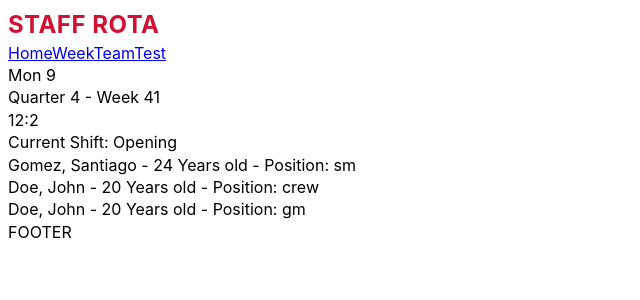
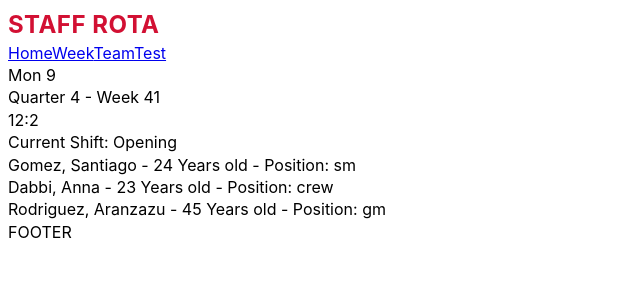
Before and after one commit to 2G2-99/staff_rota, a React (Vite) app: page / in a window 1280 px wide. Shown: the top 300 px of the page, without its empty margins (0-640 px from the left). Built offline with nearby package versions, Linux system fonts and the light colour scheme.

Commit message:
Now ensured that no matter how the names are input, they will always be capitalised

```diff
--- a/src/Pages/Home.jsx
+++ b/src/Pages/Home.jsx
@@ -23,12 +23,12 @@ function Home() {
 				{me.position}
 			</div>
 			<div>
-				{anyCrew.lastName}, {anyCrew.firstName} - {anyCrew.sayAge()} Years old -
-				Position: {anyCrew.position}
+				{anna.lastName}, {anna.firstName} - {anna.sayAge()} Years old -
+				Position: {anna.position}
 			</div>
 			<div>
-				{anyCrew2.lastName}, {anyCrew2.firstName} - {anyCrew2.sayAge()} Years
-				old - Position: {anyCrew2.position}
+				{arancha.lastName}, {arancha.firstName} - {arancha.sayAge()} Years old -
+				Position: {arancha.position}
 			</div>
 			{/*  */}
 		</div>
@@ -36,8 +36,10 @@ function Home() {
 }
 
 const me = new Manager(9, 1, 1999, 'Santiago', 'Gomez', 'sm');
-const anyCrew = new TeamMember(26, 6, 2003, 'John', 'Doe');
-anyCrew.setPosition('crew');
-const anyCrew2 = new TeamMember(26, 6, 2003, 'John', 'Doe', 'gm');
+const anna = new TeamMember(26, 6, 2000, 'Anna', 'Dabbi');
+anna.setPosition('crew');
+const arancha = new TeamMember(17, 7, 1978, 'Aranzazu', 'Rodriguez', 'gm');
+
+console.log(me, anna, arancha);
 
 export default Home;
--- a/src/classes/team.js
+++ b/src/classes/team.js
@@ -2,13 +2,19 @@ import { differenceInYears } from 'date-fns/esm';
 
 class TeamMember {
 	constructor(day, month, year, firstName, lastName, position) {
-		this.firstName = firstName;
-		this.lastName = lastName;
+		this.firstName =
+			firstName.charAt(0).toUpperCase() + firstName.slice(1).toLowerCase();
+		this.lastName =
+			lastName.charAt(0).toUpperCase() + lastName.slice(1).toLowerCase();
 		this.birthdate = new Date(year, month - 1, day);
 		this.position = position;
 		this.checkPosition();
 	}
 
+	lowercaseName() {
+		this.firstName = this.firstName.toLowerCase();
+		this.lastName = this.lastName.toLowerCase();
+	}
 	calculateAge() {
 		const today = new Date();
 		this.age = differenceInYears(today, this.birthdate);
```
